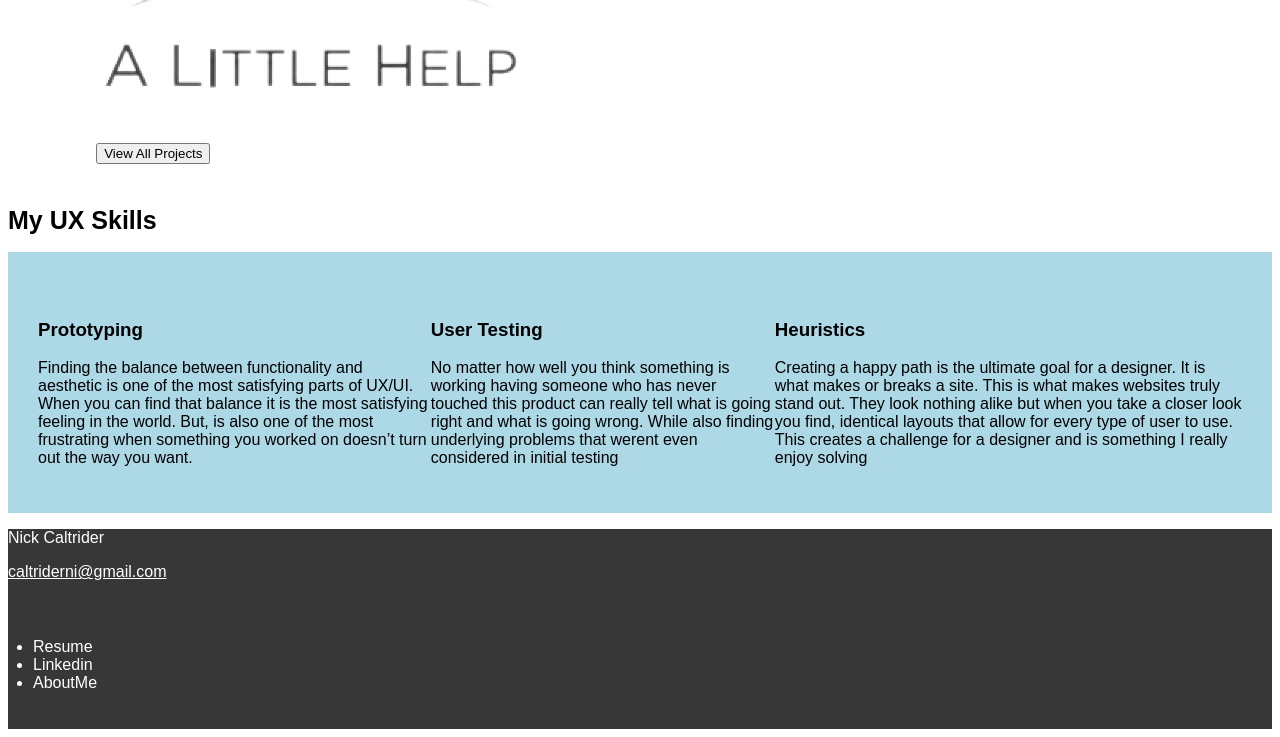
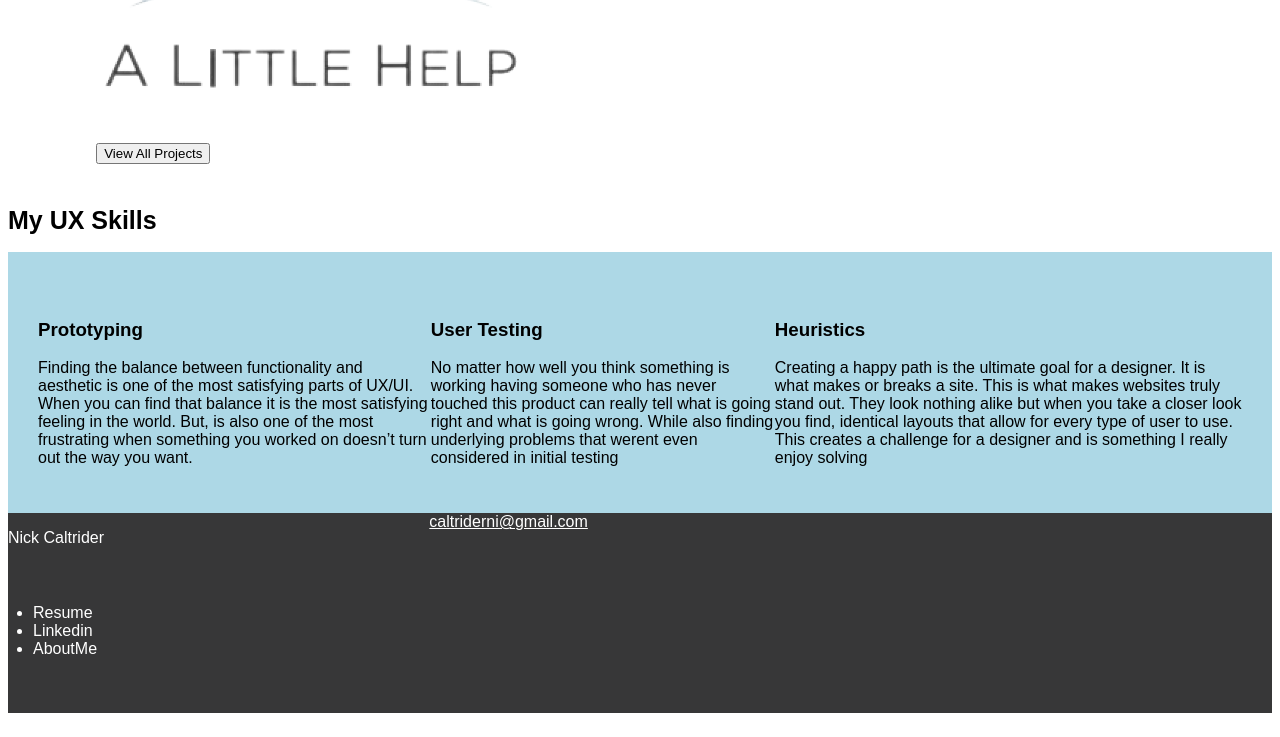
Before and after one commit to CaNicks/UX_UI_HW_18, a plain HTML site: page index.html in a window 1280 px wide. Shown: the part 2232-2969 px from the top of the page. Drawn offline with Linux system fonts and the light colour scheme; a web font is replaced by a local one.

Commit message:
More fix 2

```diff
--- a/index.css
+++ b/index.css
@@ -85,6 +85,13 @@ body {
    background-color: #373738;
    width:100%;
    height:200px;
+   display: grid;
+   grid-template-rows: 1fr 1fr 1fr;
+   grid-template-columns: 1fr 1fr 1fr;
+   grid-template-areas:
+   "ul"
+   "p"
+   "a";
 
   }
 
```
